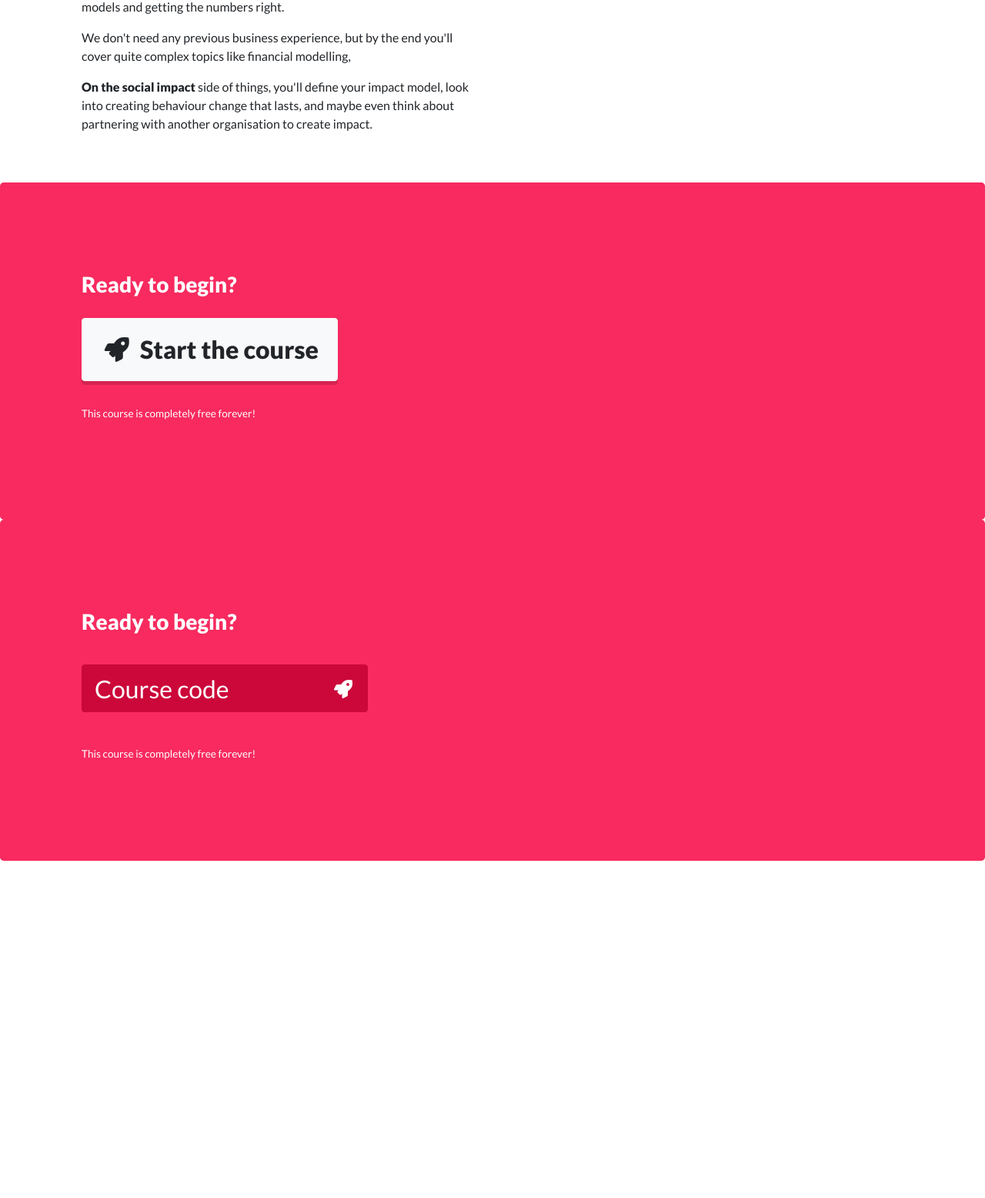
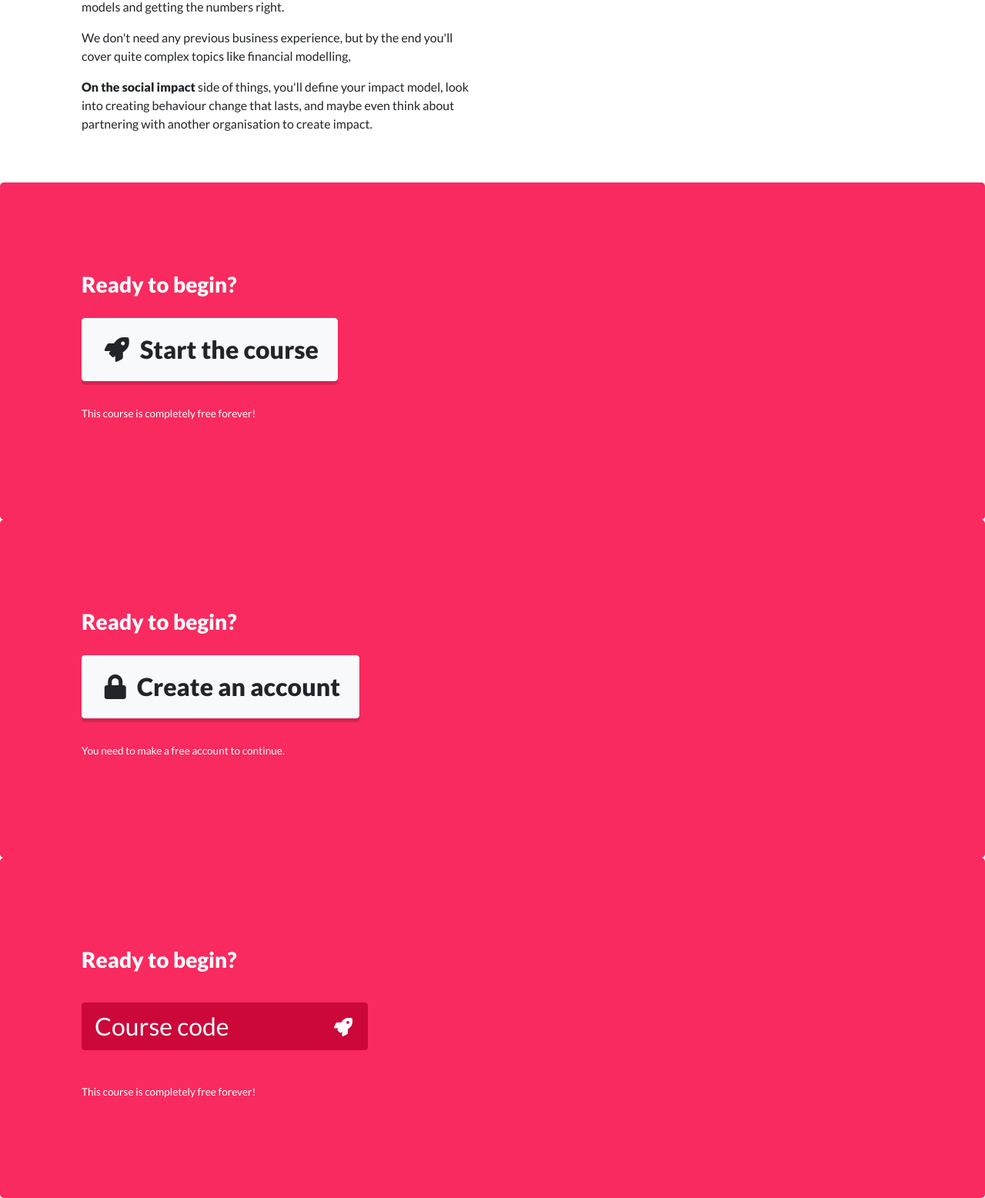
Before and after one commit to fitzroyacademy/web-app, a Flask app: page /course_intro in a window 1280 px wide. Shown: the part 1191-2747 px from the top of the page at 77% size. Before the commit the page ends 2309 px from the top, so only its background shows below. Run offline with Flask 2, Linux system fonts and the light colour scheme; some libraries are stand-ins or nearby versions.

Commit message:
course intro tweaks

```diff
--- a/templates/course_intro.html
+++ b/templates/course_intro.html
@@ -9,7 +9,7 @@
     <div class="fit_course">
 
       <h1><span class="txt">Introduction to social enterprise.</span></h1> <!-- DEV: name of course-->
-      <p>Curated by <a href="#">Will Dayble</a>. <!-- DEV: shows all teachers with edit access (might be more than one, comma delimit) -->
+      <p>Curated by <strong>Teacher Name Here</strong>. <!-- DEV: shows all teachers with edit access (might be more than one, comma delimit) -->
 
       <div class="fit_vidya">
         <img class="placeholder" src="./assets/images/defaults/vid.jpg" alt="video"> <!-- DEV: 16:9 image uploaded in edit view -->
@@ -24,13 +24,15 @@
           <div class="fit_pane">
             <dl class="fit_summary_icons">
               <dt><i class="far fa-users"></i> Who's it for?</dt>
-              <dd>Super early stage social enterprise founders, starting your first business or a new project from scratch.</dd>
+              <dd>Super early stage social enterprise founders, starting your first business or a new project from scratch.</dd> <!-- DEV: plain text, from course edit -->
               <dt><i class="far fa-clock"></i> Course length &amp; workload:</dt>
-              <dd>About 3-4 hours per week, for 12 weeks.</dd>
+              <dd>About 3-4 hours per week, for 12 weeks.</dd> <!-- DEV: plain text, from course edit -->
             </dl>
           </div>
 
           <h3>What you'll learn.</h3>
+
+          <!-- DEV: This stuff below is from a WYSIWYG-lite (probably just basic formatting and images) input on course edit -->
           <p><strong>Go from zero to one:</strong> From a basic idea to early customers, business models and getting the numbers right.</p>
           <p>We don't need any previous business experience, but by the end you'll cover quite complex topics like financial modelling, </p>
           <p><strong>On the social impact</strong> side of things, you'll define your impact model, look into creating behaviour change that lasts, and maybe even think about partnering with another organisation to create impact.</p>
@@ -67,6 +69,16 @@
       </div>
     </div>
 
+
+    <!-- DEV: this version is for a course that requires login, but user isn't logged in -->
+    <div class="fit_cta">
+      <div class="fit_course">
+        <h3>Ready to begin?</h3>
+        <a href="#" class="btn btn-light btn-hg btn-drop" role="button"><i class="fas fa-lock"></i> Create an account</a>
+        <p class="fit_cta_tnc">You need to make a free account to continue.</p>
+      </div>
+    </div>
+
     <!-- DEV: wheras, this version is for courses locked by a code -->
     <div class="fit_cta">
       <div class="fit_course">
```
